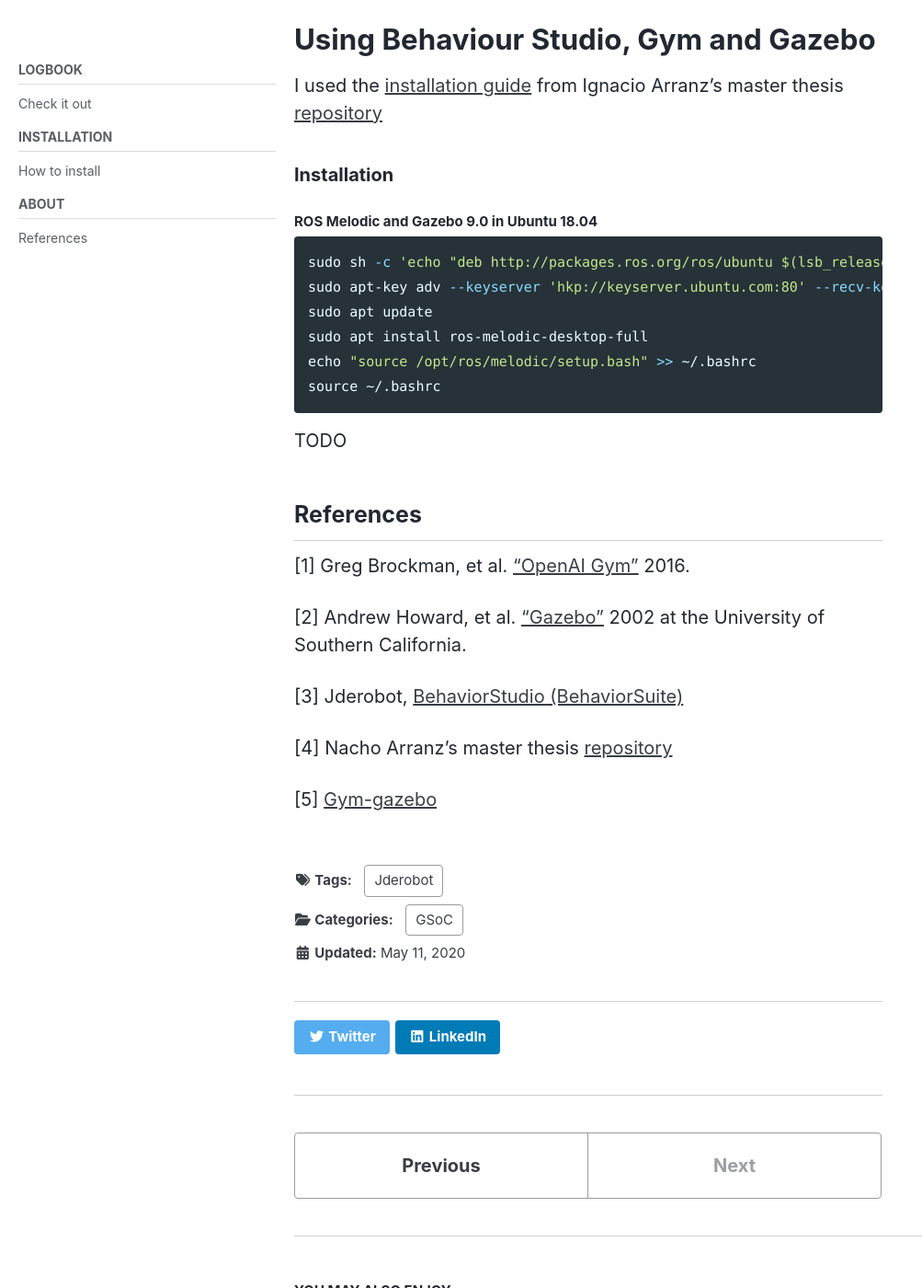
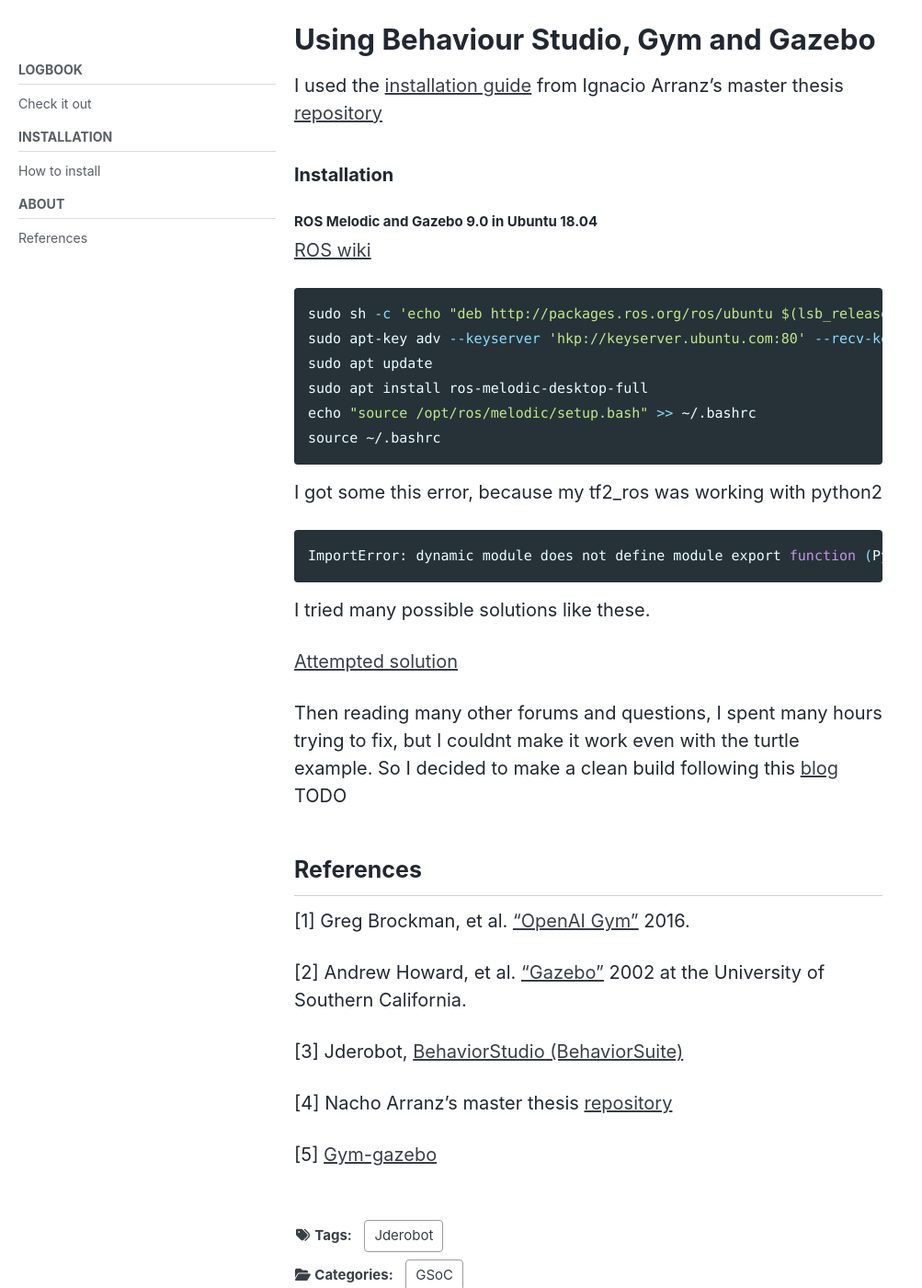
Before and after one commit to TheRoboticsClub/colab-gsoc2020-Diego_Charrez, a Jekyll site: the page built from docs/_posts/2020-05-11-Gym-Gazebo.md, in a window 1280 px wide and 1400 px high, scrolled down 958 px. Shown: the whole window at 92% size, without its empty margins (0-1003 px from the left). Built offline with Jekyll 4.4.1, drawn with Linux system fonts in a browser that asks for light colours; cached includes are drawn as plain includes; nearby versions of some CDN libraries; some of the changed text lies outside the part shown.

Commit message:
updated week2 post

````diff
--- a/docs/_posts/2020-05-11-Gym-Gazebo.md
+++ b/docs/_posts/2020-05-11-Gym-Gazebo.md
@@ -42,7 +42,7 @@
 ### Installation
 
 #### ROS Melodic and Gazebo 9.0 in Ubuntu 18.04
-
+[ROS wiki](http://wiki.ros.org/melodic/Installation/Ubuntu)
 ```bash
 sudo sh -c 'echo "deb http://packages.ros.org/ros/ubuntu $(lsb_release -sc) main" > /etc/apt/sources.list.d/ros-latest.list'
 sudo apt-key adv --keyserver 'hkp://keyserver.ubuntu.com:80' --recv-key C1CF6E31E6BADE8868B172B4F42ED6FBAB17C654
@@ -52,6 +52,17 @@
 source ~/.bashrc
 ```
 
+I got some this error, because my tf2_ros was working with python2
+
+```bash
+ImportError: dynamic module does not define module export function (PyInit__tf2)
+```
+
+I tried many possible solutions like these.
+
+[Attempted solution](https://answers.ros.org/question/326226/importerror-dynamic-module-does-not-define-module-export-function-pyinit__tf2/)
+
+Then reading many other forums and questions, I spent many hours trying to fix, but I couldnt make it work even with the turtle example. So I decided to make a clean build following this [blog](https://www.miguelalonsojr.com/blog/robotics/ros/python3/2019/08/20/ros-melodic-python-3-build.html)
 TODO
 
 ## References
````
